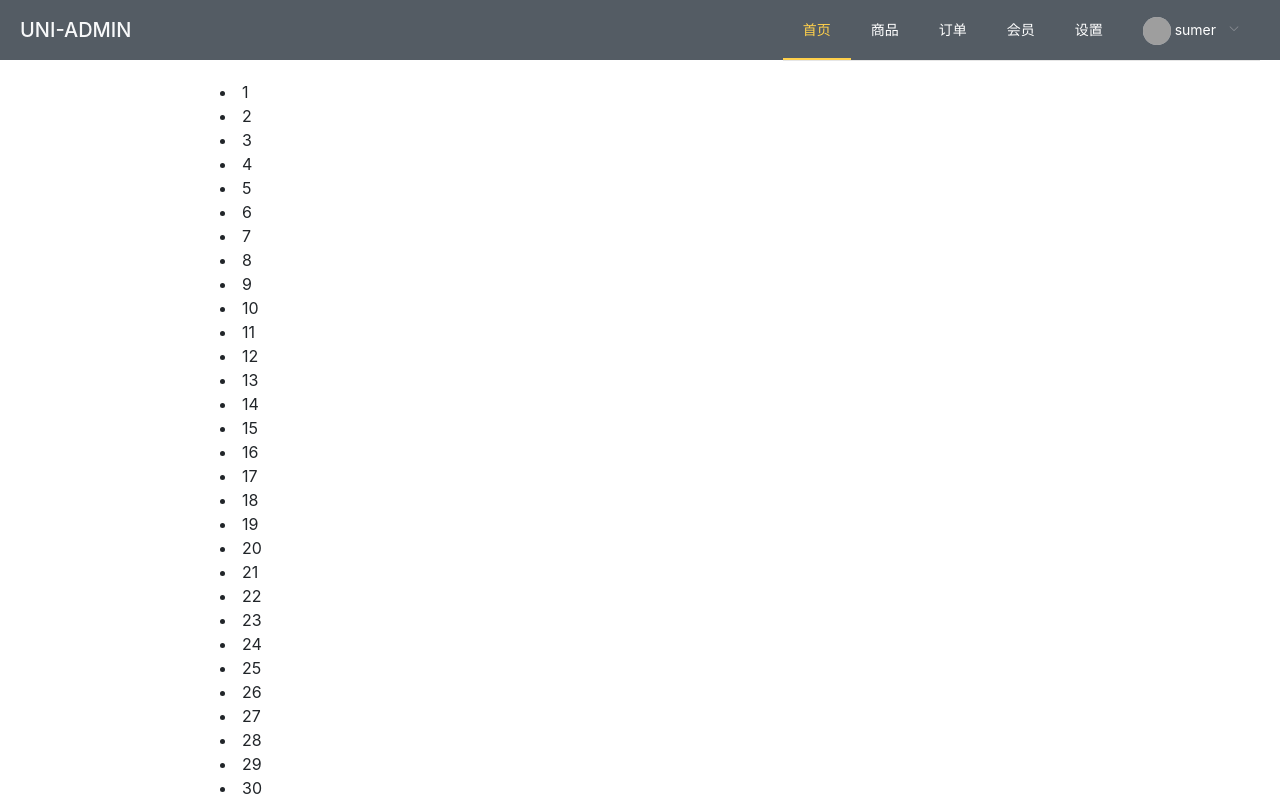
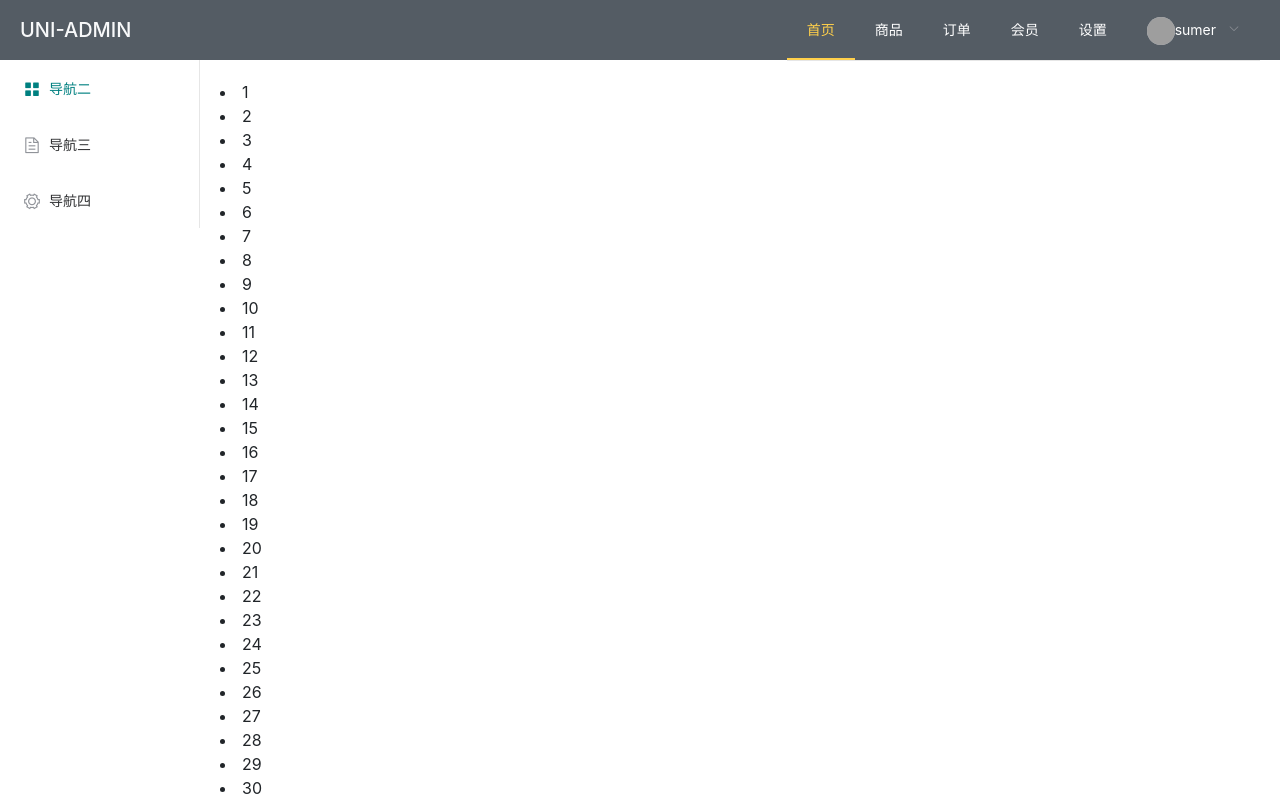
Before and after one commit to zong6512544/vue-el-admin, a Vue app: page /#/index in a window 1280 px wide. Built offline with nearby package versions, Linux system fonts and the light colour scheme; grey boxes are pictures that could not be loaded.

Commit message:
feat:侧边栏的布局设计+头部导航栏的优化处理

```diff
--- /dev/null
+++ b/src/common/mixins/common.js
@@ -0,0 +1,16 @@
+/*
+ * @Author: zongbao.yao
+ * @Date: 2020-08-02 00:48:46
+ * @LastEditors: zongbao.yao
+ * @LastEditTime: 2020-08-02 00:53:57
+ * @Description:
+ */
+
+export default {
+  filters: {
+    // 数组转字符串
+    numToString(value) {
+      return value.toString();
+    }
+  }
+}
--- a/src/views/layout.vue
+++ b/src/views/layout.vue
@@ -2,7 +2,7 @@
  * @Author: zongbao.yao
  * @Date: 2020-07-30 12:50:13
  * @LastEditors: zongbao.yao
- * @LastEditTime: 2020-08-02 00:11:40
+ * @LastEditTime: 2020-08-02 00:54:17
  * @Description:
 -->
 <template>
@@ -15,7 +15,7 @@
         <a class="h5 text-light mb-0 mr-auto">UNI-ADMIN</a>
         <!-- el-menu菜单栏 -->
         <el-menu
-          :default-active="navBarIndex"
+          :default-active="navBar.active"
           class="el-menu-demo"
           mode="horizontal"
           @select="handleSelect"
@@ -23,16 +23,26 @@
           text-color="#fff"
           active-text-color="#ffd04b"
         >
-          <el-menu-item index="1">首页</el-menu-item>
-          <el-menu-item index="2">商品</el-menu-item>
-          <el-menu-item index="3">订单</el-menu-item>
-          <el-menu-item index="4">会员</el-menu-item>
-          <el-menu-item index="5">设置</el-menu-item>
+          <!--
+            <el-menu-item index="1">首页</el-menu-item>
+            <el-menu-item index="2">商品</el-menu-item>
+            <el-menu-item index="3">订单</el-menu-item>
+            <el-menu-item index="4">会员</el-menu-item>
+            <el-menu-item index="5">设置</el-menu-item>
+          -->
+          <el-menu-item
+            :index="index | numToString"
+            v-for="(item,index) in navBar.list"
+            :key="index"
+          >{{item.name}}</el-menu-item>
+
           <!-- 级联关系 -->
           <el-submenu index="100">
             <template slot="title">
-              <el-avatar size="small" src="https://cube.elemecdn.com/3/7c/3ea6beec64369c2642b92c6726f1epng.png"></el-avatar>
-              sumer
+              <el-avatar
+                size="small"
+                src="https://cube.elemecdn.com/3/7c/3ea6beec64369c2642b92c6726f1epng.png"
+              ></el-avatar>sumer
             </template>
             <el-menu-item index="100-1">修改</el-menu-item>
             <el-menu-item index="100-2">退出</el-menu-item>
@@ -41,7 +51,23 @@
       </el-header>
       <el-container class="inner-container">
         <!-- 侧边栏aside -->
-        <el-aside width="200px"></el-aside>
+        <el-aside width="200px">
+          <!-- el-menu -->
+          <el-menu default-active="1" @select="slideSelect">
+            <el-menu-item index="1">
+              <i class="el-icon-menu"></i>
+              <span slot="title">导航二</span>
+            </el-menu-item>
+            <el-menu-item index="2">
+              <i class="el-icon-document"></i>
+              <span slot="title">导航三</span>
+            </el-menu-item>
+            <el-menu-item index="3">
+              <i class="el-icon-setting"></i>
+              <span slot="title">导航四</span>
+            </el-menu-item>
+          </el-menu>
+        </el-aside>
         <!-- 主布局main -->
         <el-main>
           <li v-for="i in 100" :key="i">{{i}}</li>
@@ -54,21 +80,38 @@
 </template>
 
 <script>
+import common from '@/common/mixins/common.js'
 export default {
   name: "layout",
 
   components: {},
 
-  filters: {},
+  filters: {
+    // PS:mixins混入
+    // 数组转字符串
+    // 此处为了el-menu导航栏的index填充时转换为string
+    // numToString(value) {
+    //   return value.toString();
+    // }
+  },
 
-  mixins: [],
+  // PS:混入公共方法
+  mixins: [common],
 
   props: {},
 
   data() {
     return {
-      // el-menu菜单栏选中index
-      navBarIndex: "1",
+      navBar: {
+        active: "0", // el-menu菜单栏选中index
+        list: [
+          { name: "首页" },
+          { name: "商品" },
+          { name: "订单" },
+          { name: "会员" },
+          { name: "设置" },
+        ],
+      },
     };
   },
 
@@ -82,6 +125,10 @@ export default {
     // el-menu选中触发事件
     handleSelect(key, keyPath) {
       console.log(key, keyPath);
+    },
+    // el-menu侧边栏
+    slideSelect(index, indexPath) {
+      console.log(index, indexPath);
     },
   },
 };
```
